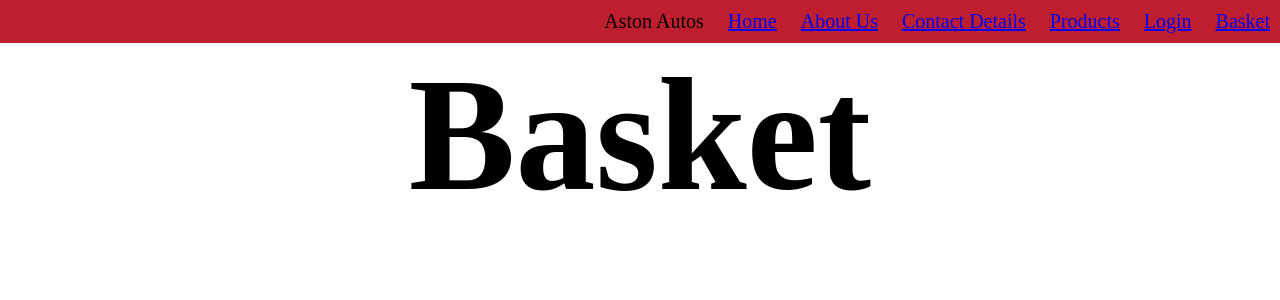
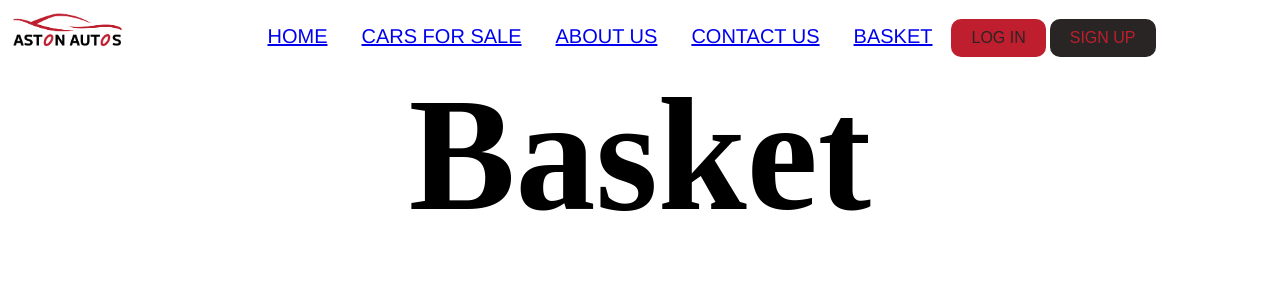
Before and after one commit to zishvn1/TP-20-02-2023, a PHP site: page /basket.php in a window 1280 px wide. Shown: the top 300 px of the page. Run offline with PHP 8.4, Linux system fonts and the light colour scheme.

Commit message:
index and navbar update

```diff
--- a/navbar.php
+++ b/navbar.php
@@ -5,47 +5,82 @@
     <meta charset="UTF-8">
     <title>Navbar</title>
     <style type="text/css">
-
-        *{
+        * {
             padding: 0;
             margin: 0;
         }
 
         #navbar {
             width: 100%;
-            background: #bf1E2E;
+            height: auto;
+            background: white;
         }
 
-        #navbar ul{
+        #navbar ul {
             list-style-type: none;
-            text-align: right;
+            text-align: center;
         }
 
-        #navbar li{
+        #navbar li {
             display: inline-block;
-            padding: 10px;
+            padding: 15px;
+            margin-top: 10px;
+            font-family: 'Franklin Gothic Medium', 'Arial Narrow', Arial, sans-serif;
             font-size: 20px;
-            color: black !important;
+            color: grey !important;
         }
 
         a:visited {
             text-decoration: none;
-            color: black !important;
+            color: grey !important;
+        }
+
+        .logo {
+            max-width: 10%;
+            float: left;
+        }
+
+        .button1 {
+            background-color: #bf1E2E;
+            border: none;
+            color: #292525;
+            border-radius: 10px;
+            padding: 10px 20px;
+            text-align: center;
+            text-decoration: none;
+            display: inline-block;
+            font-size: 16px;
+        }
+
+        .button2 {
+            background-color: #292525;
+            border: none;
+            color: #bf1E2E;
+            border-radius: 10px;
+            padding: 10px 20px;
+            text-align: center;
+            text-decoration: none;
+            display: inline-block;
+            font-size: 16px;
         }
 
     </style>
 </head>
 
 <body>
+
     <div id="navbar">
         <ul>
-            <li>Aston Autos</li>
-            <li><a href="index.php">Home</a></li>
-            <li><a href="aboutus.php">About Us</a></li>
-            <li><a href="contactdetails.php">Contact Details</a></li>
-            <li><a href="products.php">Products</a></li>
-            <li><a href="login.php">Login</a></li>
-            <li><a href="basket.php">Basket</a></li>
+            <img src="images/logo-removebg.png" class="logo" />
+        </ul>
+        <ul>
+            <li><a href="index.php">HOME</a></li>
+            <li><a href="products.php">CARS FOR SALE</a></li>
+            <li><a href="aboutus.php">ABOUT US</a></li>
+            <li><a href="contactdetails.php">CONTACT US</a></li>
+            <li><a href="basket.php">BASKET</a></li>
+            <button class="button1" type="button" onclick=window.parent.location.href='login.php' target='_parent'>LOG IN</button>
+            <button class="button2" type="button" onclick=window.parent.location.href='login.php' target='_parent'>SIGN UP</button>
         </ul>
     </div>
 
```
Also changed, not shown: index.php (+48 -6 lines), images/logo-removebg.png (added), 1 other file.
